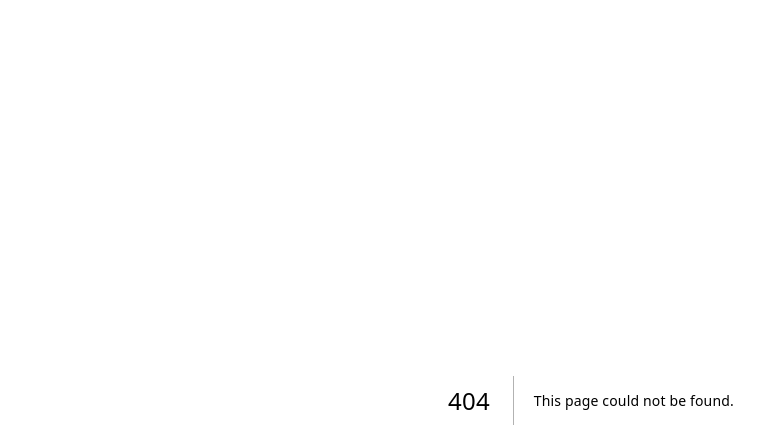
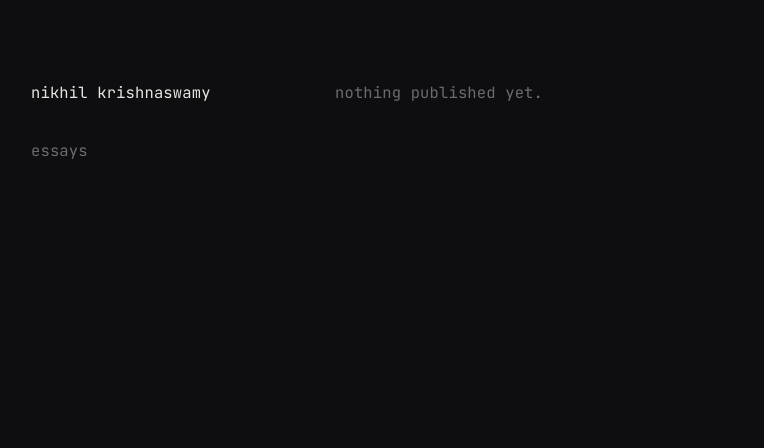
Before and after one commit to NIkhil-cmd-cmd/folio, a Next.js app: page /essays in a window 1280 px wide. Before the commit this address had no page. Shown: the top 448 px of the page, without its empty margins (49-813 px from the left). Built offline with nearby package versions, Linux system fonts and the light colour scheme.

Commit message:
Go dark, add essays
Single dark scheme, no light mode. Markdown essays in content/essays render
at /essays and /essays/<slug>; the home page links them once one exists.

```diff
--- a/package.json
+++ b/package.json
@@ -9,6 +9,7 @@
     "lint": "eslint"
   },
   "dependencies": {
+    "marked": "^18.0.14",
     "next": "16.2.6",
     "react": "^19.2.4",
     "react-dom": "19.2.4"
--- /dev/null
+++ b/src/app/essays/page.tsx
@@ -0,0 +1,39 @@
+import Link from "next/link";
+import { formatDate, getEssays } from "@/lib/essays";
+
+export const metadata = {
+  title: "essays — Nikhil Krishnaswamy",
+  description: "Essays on ai and philosophy.",
+};
+
+export default async function Essays() {
+  const essays = await getEssays();
+
+  return (
+    <main>
+      <aside>
+        <h1>
+          <Link href="/">nikhil krishnaswamy</Link>
+        </h1>
+        <nav>
+          <span className="here">essays</span>
+        </nav>
+      </aside>
+
+      <div className="col">
+        <section className="awards">
+          {essays.length === 0 ? (
+            <p className="muted">nothing published yet.</p>
+          ) : (
+            essays.map((essay) => (
+              <div key={essay.slug} className="award">
+                <Link href={`/essays/${essay.slug}`}>{essay.title}</Link>
+                <span className="year">{formatDate(essay.date)}</span>
+              </div>
+            ))
+          )}
+        </section>
+      </div>
+    </main>
+  );
+}
--- a/src/app/globals.css
+++ b/src/app/globals.css
@@ -1,17 +1,9 @@
 :root {
-  --bg: #fbfaf8;
-  --fg: #1c1b1a;
-  --muted: #9b9896;
-  --rule: #e2dfdb;
-}
-
-@media (prefers-color-scheme: dark) {
-  :root {
-    --bg: #17161a;
-    --fg: #e8e6e3;
-    --muted: #6f6c69;
-    --rule: #2a2830;
-  }
+  color-scheme: dark;
+  --bg: #0e0d10;
+  --fg: #e7e5e2;
+  --muted: #6d6a72;
+  --rule: #23212a;
 }
 
 * {
@@ -50,6 +42,14 @@ aside {
 h1 {
   font-size: inherit;
   font-weight: 400;
+}
+
+h1 a {
+  text-decoration: none;
+}
+
+h1 a:hover {
+  color: var(--muted);
 }
 
 nav {
@@ -131,3 +131,71 @@ a:hover {
     gap: 3rem;
   }
 }
+
+.muted {
+  color: var(--muted);
+}
+
+.here {
+  color: var(--muted);
+}
+
+.prose {
+  gap: 2.5rem;
+  max-width: 36rem;
+}
+
+.prose header {
+  display: flex;
+  flex-direction: column;
+  gap: 0.25rem;
+}
+
+.prose h2 {
+  font-size: inherit;
+  font-weight: 400;
+}
+
+.prose h3 {
+  margin-top: 2.5rem;
+  font-size: inherit;
+  font-weight: 400;
+  color: var(--muted);
+}
+
+.prose p + p,
+.prose ul,
+.prose ol,
+.prose blockquote,
+.prose pre {
+  margin-top: 1.5rem;
+}
+
+.prose ul,
+.prose ol {
+  padding-left: 1.25rem;
+}
+
+.prose li + li {
+  margin-top: 0.5rem;
+}
+
+.prose blockquote {
+  padding-left: 1.25rem;
+  border-left: 1px solid var(--rule);
+  color: var(--muted);
+}
+
+.prose pre {
+  overflow-x: auto;
+  padding: 1rem 1.25rem;
+  border: 1px solid var(--rule);
+  font-size: 0.9em;
+  line-height: 1.6;
+}
+
+.prose hr {
+  margin: 2.5rem 0;
+  border: 0;
+  border-top: 1px solid var(--rule);
+}
--- /dev/null
+++ b/src/lib/essays.ts
@@ -0,0 +1,61 @@
+import { readdir, readFile } from "node:fs/promises";
+import path from "node:path";
+import { marked } from "marked";
+
+const DIR = path.join(process.cwd(), "content/essays");
+
+export type Essay = {
+  slug: string;
+  title: string;
+  date: string;
+  html: string;
+};
+
+function parse(raw: string) {
+  const match = raw.match(/^---\n([\s\S]*?)\n---\n?/);
+  if (!match) return null;
+  const body = raw.slice(match[0].length);
+  const meta: Record<string, string> = {};
+  for (const line of match[1].split("\n")) {
+    const i = line.indexOf(":");
+    if (i > 0) meta[line.slice(0, i).trim()] = line.slice(i + 1).trim();
+  }
+  return { meta, body };
+}
+
+export async function getEssays(): Promise<Essay[]> {
+  let files: string[] = [];
+  try {
+    files = (await readdir(DIR)).filter((f) => f.endsWith(".md"));
+  } catch {
+    return [];
+  }
+
+  const essays = await Promise.all(
+    files.map(async (file) => {
+      const parsed = parse(await readFile(path.join(DIR, file), "utf8"));
+      if (!parsed) return null;
+      const { meta, body } = parsed;
+      const slug = file.replace(/\.md$/, "");
+      return {
+        slug,
+        title: meta.title ?? slug,
+        date: meta.date ?? "",
+        html: await marked.parse(body),
+      };
+    })
+  );
+
+  return essays
+    .filter((e): e is Essay => e !== null)
+    .sort((a, b) => b.date.localeCompare(a.date));
+}
+
+export function formatDate(date: string): string {
+  if (!date) return "";
+  const d = new Date(`${date}T00:00:00`);
+  if (Number.isNaN(d.getTime())) return date;
+  return d
+    .toLocaleDateString("en-US", { month: "short", year: "numeric" })
+    .toLowerCase();
+}
```
Also changed, not shown: src/app/essays/[slug]/page.tsx (added, +49 -0 lines), src/app/page.tsx (+7 -1 lines), content/README.md (added), 2 other files (tests, documents, lock files or other folders).
